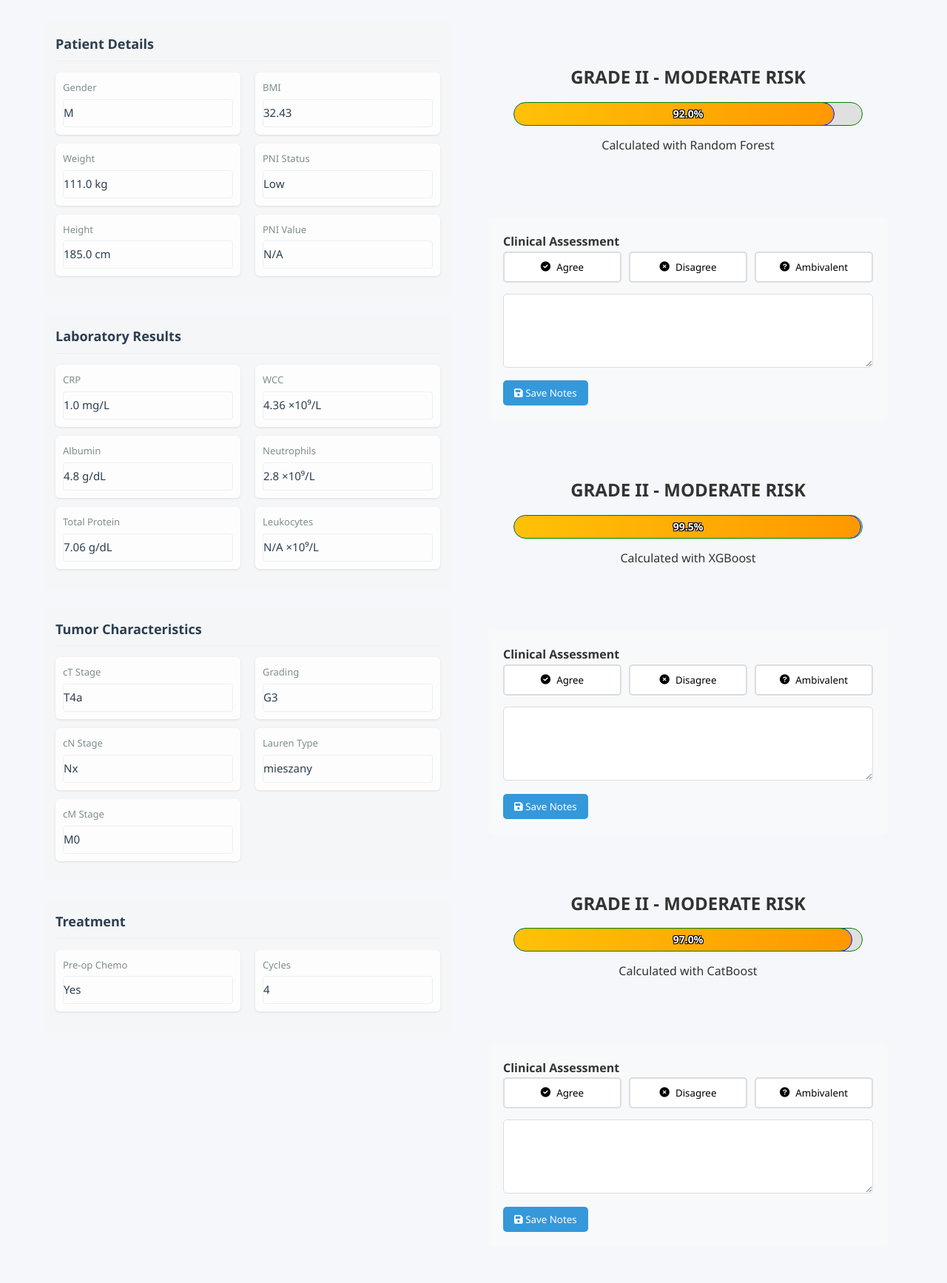
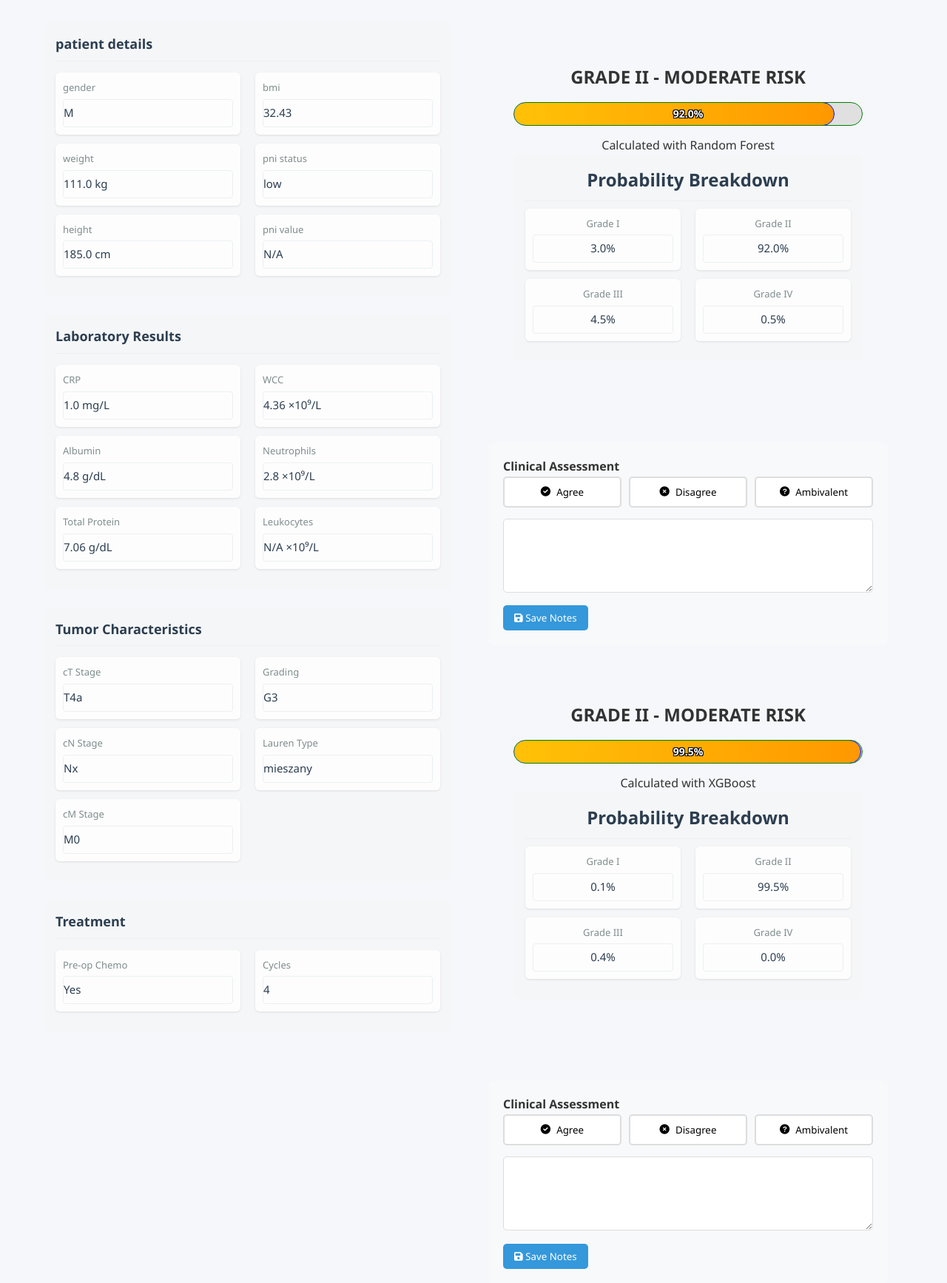
Before and after one commit to cthrudoc/cancermockup, a Flask app: page /patient/1 in a window 1280 px wide. Shown: the part 71-1805 px from the top of the page at 74% size. Before the commit the page ends 1736 px from the top, so only its background shows below. Run offline with Flask 3, Linux system fonts and the light colour scheme; data comes from the database, SQL or seed files in the repository; both versions use the stored data as it was after the commit.

Commit message:
Restored the grades and adjusted their appearance. Also bugfixes.

```diff
--- a/app.py
+++ b/app.py
@@ -206,11 +206,13 @@ def create_app():
 
                         prediction = Prediction(
                             patient_id=patient.id,
-                            probability=result['probability'],
+                            probability=float(result['probability']),
                             model_used=model_name,
                             interpretation=result['interpretation'],
                             top_factors=result['vars_importance'],
-                            grade=result['grade']
+                            grade=result['grade'],
+                            all_probabilities=json.dumps({
+                                k: float(v) for k, v in result['all_probabilities'].items()}),
                         )
                         db.session.add(prediction)
                         predictions_created += 1
--- a/static/css/styles.css
+++ b/static/css/styles.css
@@ -822,3 +822,8 @@ h1 {
     border-radius: 6px;
     box-shadow: 0 1px 3px rgba(0,0,0,0.1);
 }
+.probability-grade {
+    font-weight: 600;
+    text-align: center;
+    padding: 8px;
+}
--- a/templates/patient.html
+++ b/templates/patient.html
@@ -12,35 +12,35 @@
 
 <div class="patient-profile">
   <div class="patient-data">
-    <!-- Personal & Biometrics Section -->
+  <!-- personal & biometrics section -->
     <div class="data-section">
-        <h3 class="data-section-title">Patient Details</h3>
+      <h3 class="data-section-title">patient details</h3>
       <div class="data-columns">
           <div class="data-subcolumn">
               <div class="data-field">
-                    <label>Gender</label>
+                  <label>gender</label>
                   <div class="editable-field">{{ patient.gender }}</div>
               </div>
               <div class="data-field">
-                    <label>Weight</label>
+                  <label>weight</label>
                   <div class="editable-field">{{ patient.weight }} kg</div>
               </div>
               <div class="data-field">
-                    <label>Height</label>
+                  <label>height</label>
                   <div class="editable-field">{{ patient.height }} cm</div>
               </div>
           </div>
           <div class="data-subcolumn">
               <div class="data-field">
-                    <label>BMI</label>
+                  <label>bmi</label>
                   <div class="editable-field">{{ patient.bmi }}</div>
               </div>
               <div class="data-field">
-                    <label>PNI Status</label>
-                    <div class="editable-field">{{ "High" if patient.PNI else "Low" }}</div>
+                  <label>pni status</label>
+                  <div class="editable-field">{{ "high" if patient.pni else "low" }}</div>
               </div>
               <div class="data-field">
-                    <label>PNI Value</label>
+                  <label>pni value</label>
                   <div class="editable-field">{{ patient.pni_float or 'N/A' }}</div>
               </div>
           </div>
@@ -150,21 +150,27 @@
                     </div>
                     <p>Calculated with {{ prediction.model_used }}</p>
 
-                                <!-- Add probability breakdown -->
-                                <!--
                     {% if prediction.all_probabilities %}
-
-                                <div class="probability-breakdown">
-                                    <h4>Probability Breakdown:</h4>
-                                    <ul>
+                    <div class="data-section">
+                        <h3 class="data-section-title">Probability Breakdown</h3>
+                        <div class="data-columns">
                             {% for grade, prob in prediction.all_probabilities|fromjson|dictsort %}
-                                        <li>Grade {{ grade }}: {{ (prob * 100)|round(1) }}%</li>
+                            <div class="data-subcolumn">
+                                <div class="data-field">
+                                    <label>Grade {{ grade }}</label>
+                                    <div class="editable-field probability-grade probability-grade-{{ grade }}">
+                                        {{ (prob * 100)|round(1) }}%
+                                    </div>
+                                </div>
+                            </div>
+                            {% if loop.index % 2 == 0 and not loop.last %}
+                        </div>
+                        <div class="data-columns">
+                            {% endif %}
                             {% endfor %}
-                                    </ul>
+                        </div>
                     </div>
 {% endif %}
-                                -->
-
                 </div>
             </div>
             <div class="clinician-feedback">
```
Also changed, not shown: instance/cancer_ops.db. Lines whose indentation alone changed are shown as unchanged.
